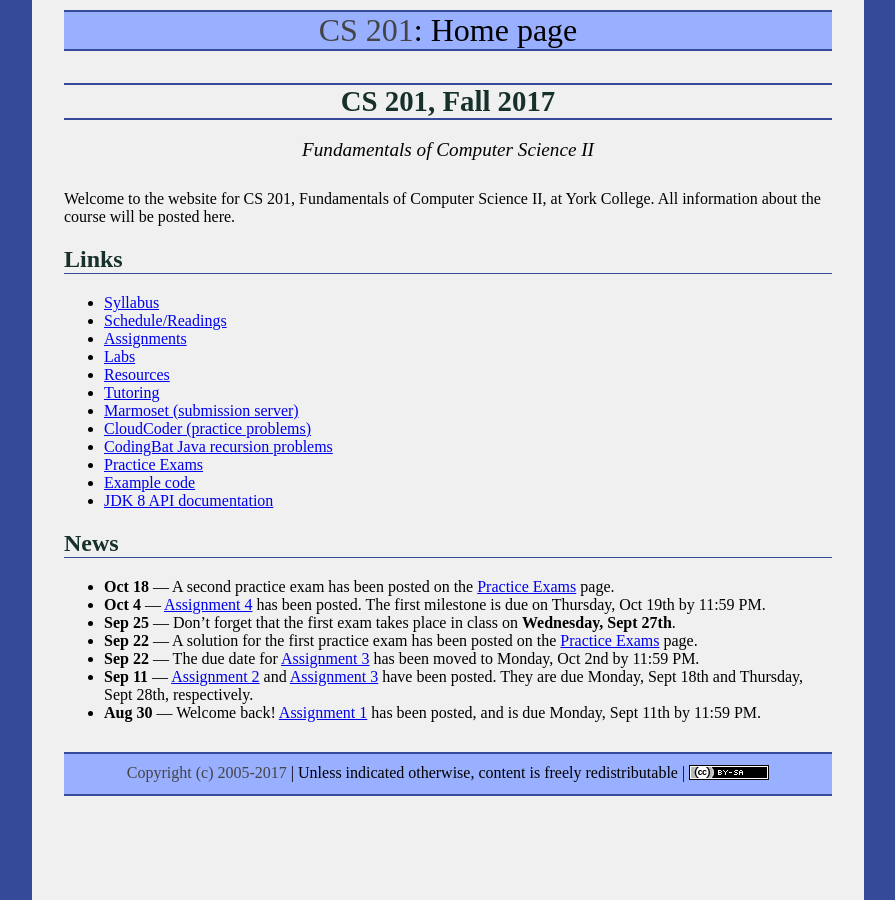
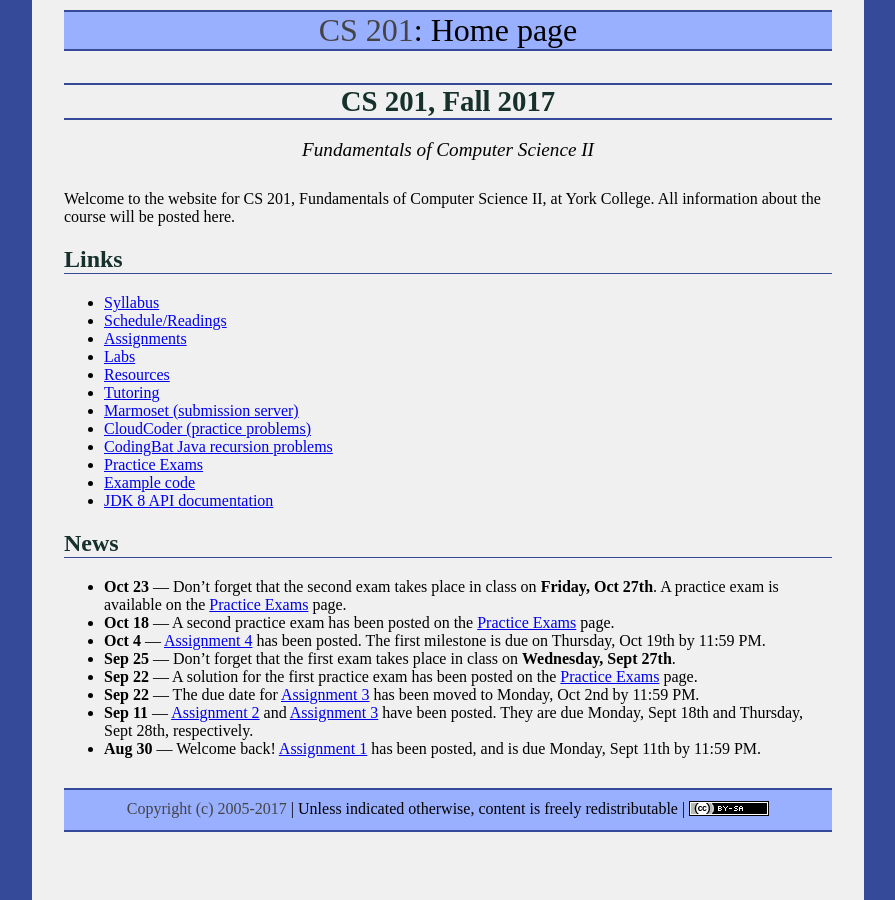
Before and after one commit to ycpcs/cs201-fall2017, a Jekyll site: the page built from index.md, in a window 1280 px wide. Shown: the whole page, without its empty margins (192-1087 px from the left). Built offline with Jekyll 4.4.1, drawn with Linux system fonts in a browser that asks for light colours.

Commit message:
reminder about second exam

```diff
--- a/index.md
+++ b/index.md
@@ -26,6 +26,7 @@ Welcome to the website for CS 201, Fundamentals of Computer Science II, at York
 
 ## News
 
+* **Oct 23** &mdash; Don't forget that the second exam takes place in class on **Friday, Oct 27th**.  A practice exam is available on the [Practice Exams](practice/index.html) page.
 * **Oct 18** &mdash; A second practice exam has been posted on the [Practice Exams](practice/index.html) page.
 * **Oct 4** &mdash; [Assignment 4](assign/assign04.html) has been posted.  The first milestone is due on Thursday, Oct 19th by 11:59 PM.
 * **Sep 25** &mdash; Don't forget that the first exam takes place in class on **Wednesday, Sept 27th**.
```
